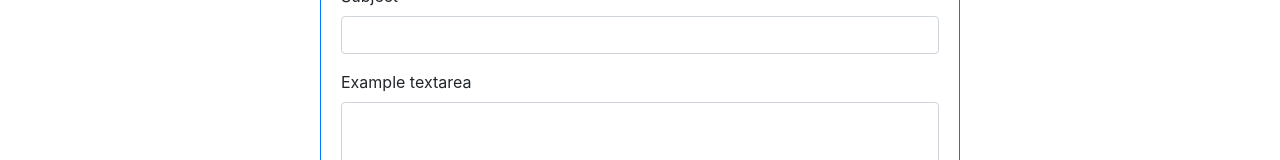
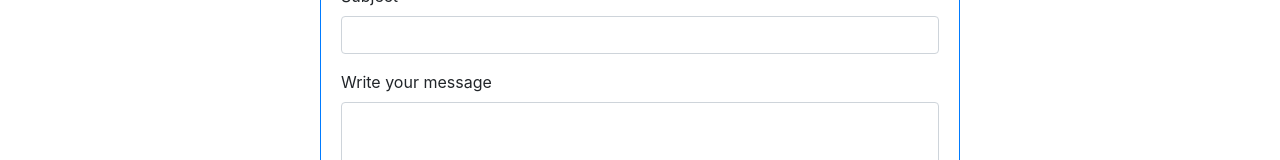
Before and after one commit to dchovanetz/GiveALife, a React (Create React App) app in the folder client/: page / in a window 1280 px wide. Shown: the part 2450-2610 px from the top of the page. Built offline with nearby package versions, Linux system fonts and the light colour scheme.

Commit message:
changed the message label

```diff
--- a/client/src/components/home/ContactForm.js
+++ b/client/src/components/home/ContactForm.js
@@ -47,7 +47,7 @@ export default function ContactUs() {
                 </Form.Group>
 
                 <Form.Group controlId="exampleForm.ControlTextarea1">
-                    <Form.Label>Example textarea</Form.Label>
+                    <Form.Label>Write your message</Form.Label>
                     <Form.Control as="textarea" rows="3" name="message"/>
                 </Form.Group>
 
```
